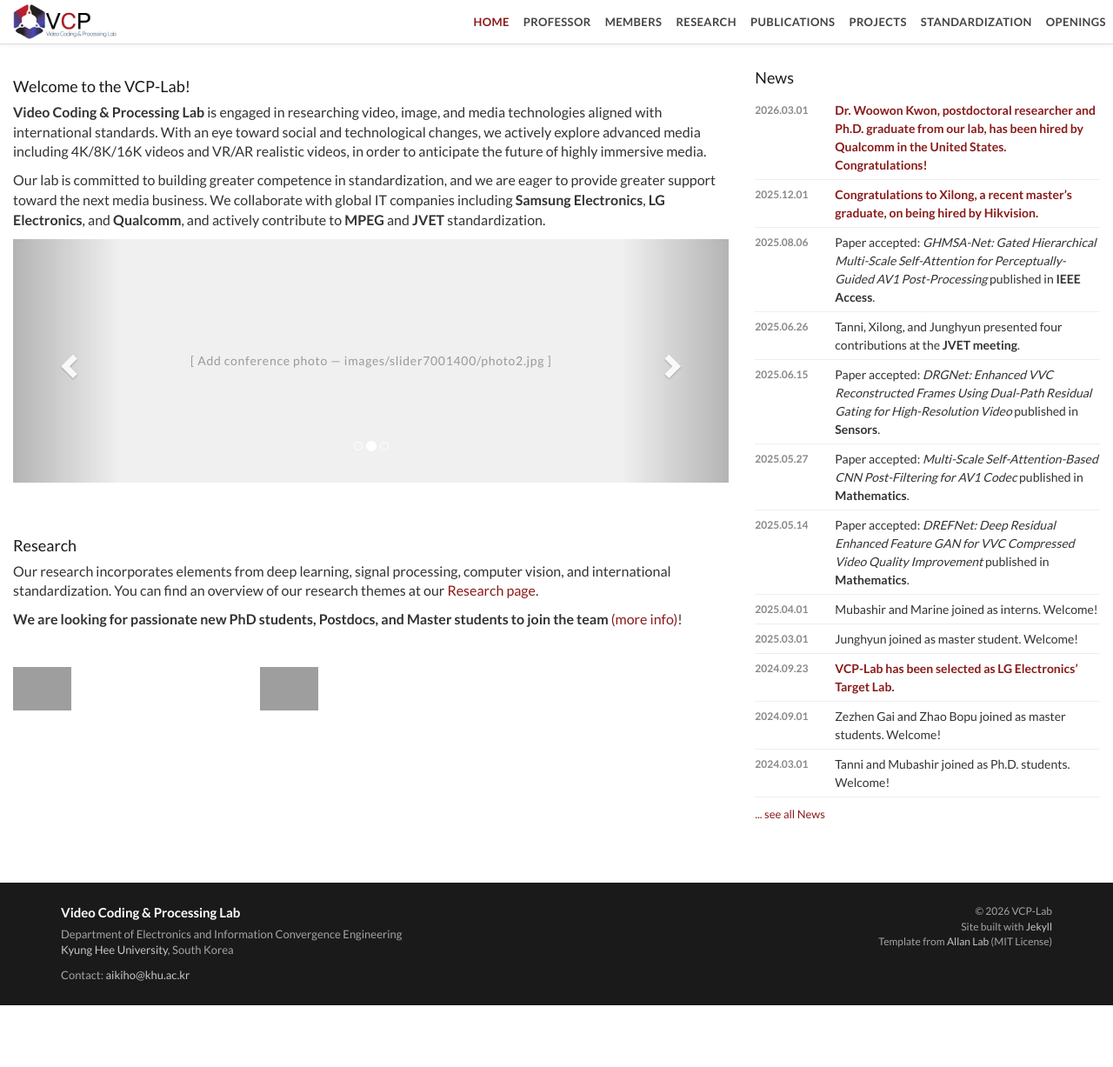
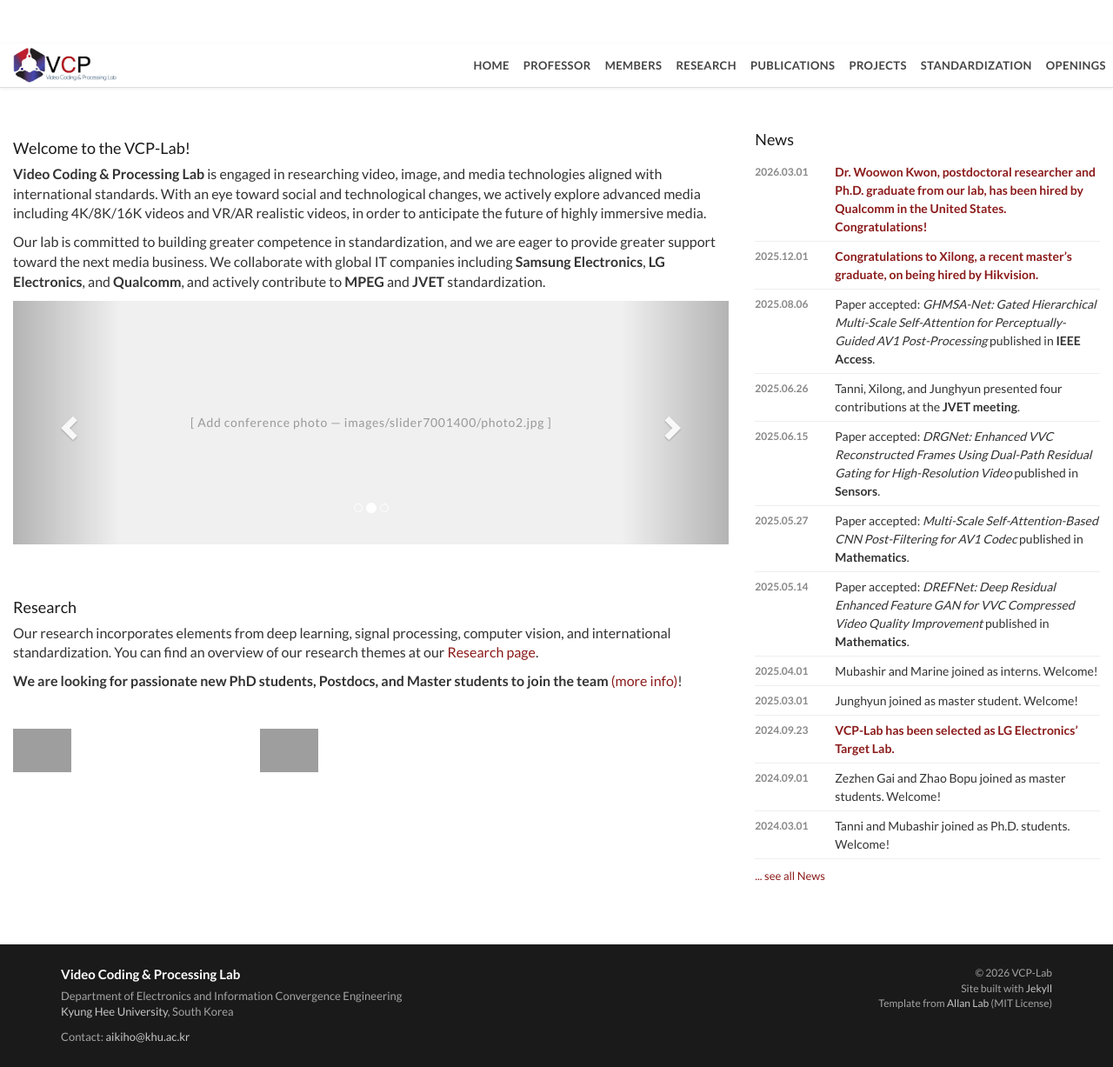
Before and after one commit to hazelran/lab_test, a Jekyll site: the page built from index.html, in a window 1280 px wide and 1227 px high. Shown: the whole window at 87% size. Built offline with Jekyll 4.4.1, drawn with Linux system fonts in a browser that asks for light colours; grey boxes are pictures that could not be loaded.

Commit message:
Update navbar.html

```diff
--- a/_includes/navbar.html
+++ b/_includes/navbar.html
@@ -1,7 +1,8 @@
-<nav class="navbar navbar-default navbar-fixed-top" role="navigation">
+<nav class="navbar navbar-default navbar-static-top" role="navigation">
   <div class="container-fluid">
     <div class="navbar-header">
-      <button type="button" class="navbar-toggle collapsed" data-toggle="collapse" data-target="#navbar-collapse">
+      <button type="button" class="navbar-toggle collapsed"
+              data-toggle="collapse" data-target="#navbar-collapse">
         <span class="sr-only">Toggle navigation</span>
         <span class="icon-bar"></span>
         <span class="icon-bar"></span>
@@ -13,30 +14,14 @@
     </div>
     <div class="collapse navbar-collapse" id="navbar-collapse">
       <ul class="nav navbar-nav navbar-right">
-        <li {% if page.permalink == '/' %}class="active"{% endif %}>
-          <a href="{{ site.baseurl }}/">Home</a>
-        </li>
-        <li {% if page.permalink == '/professor/' %}class="active"{% endif %}>
-          <a href="{{ site.baseurl }}/professor/">Professor</a>
-        </li>
-        <li {% if page.permalink == '/members/' %}class="active"{% endif %}>
-          <a href="{{ site.baseurl }}/members/">Members</a>
-        </li>
-        <li {% if page.permalink == '/research/' %}class="active"{% endif %}>
-          <a href="{{ site.baseurl }}/research/">Research</a>
-        </li>
-        <li {% if page.permalink == '/publications/' %}class="active"{% endif %}>
-          <a href="{{ site.baseurl }}/publications/">Publications</a>
-        </li>
-        <li {% if page.permalink == '/projects/' %}class="active"{% endif %}>
-          <a href="{{ site.baseurl }}/projects/">Projects</a>
-        </li>
-        <li {% if page.permalink == '/standardization/' %}class="active"{% endif %}>
-          <a href="{{ site.baseurl }}/standardization/">Standardization</a>
-        </li>
-        <li {% if page.permalink == '/openings/' %}class="active"{% endif %}>
-          <a href="{{ site.baseurl }}/openings/">Openings</a>
-        </li>
+        <li><a href="{{ site.baseurl }}/">Home</a></li>
+        <li><a href="{{ site.baseurl }}/professor/">Professor</a></li>
+        <li><a href="{{ site.baseurl }}/members/">Members</a></li>
+        <li><a href="{{ site.baseurl }}/research/">Research</a></li>
+        <li><a href="{{ site.baseurl }}/publications/">Publications</a></li>
+        <li><a href="{{ site.baseurl }}/projects/">Projects</a></li>
+        <li><a href="{{ site.baseurl }}/standardization/">Standardization</a></li>
+        <li><a href="{{ site.baseurl }}/openings/">Openings</a></li>
       </ul>
     </div>
   </div>
```
